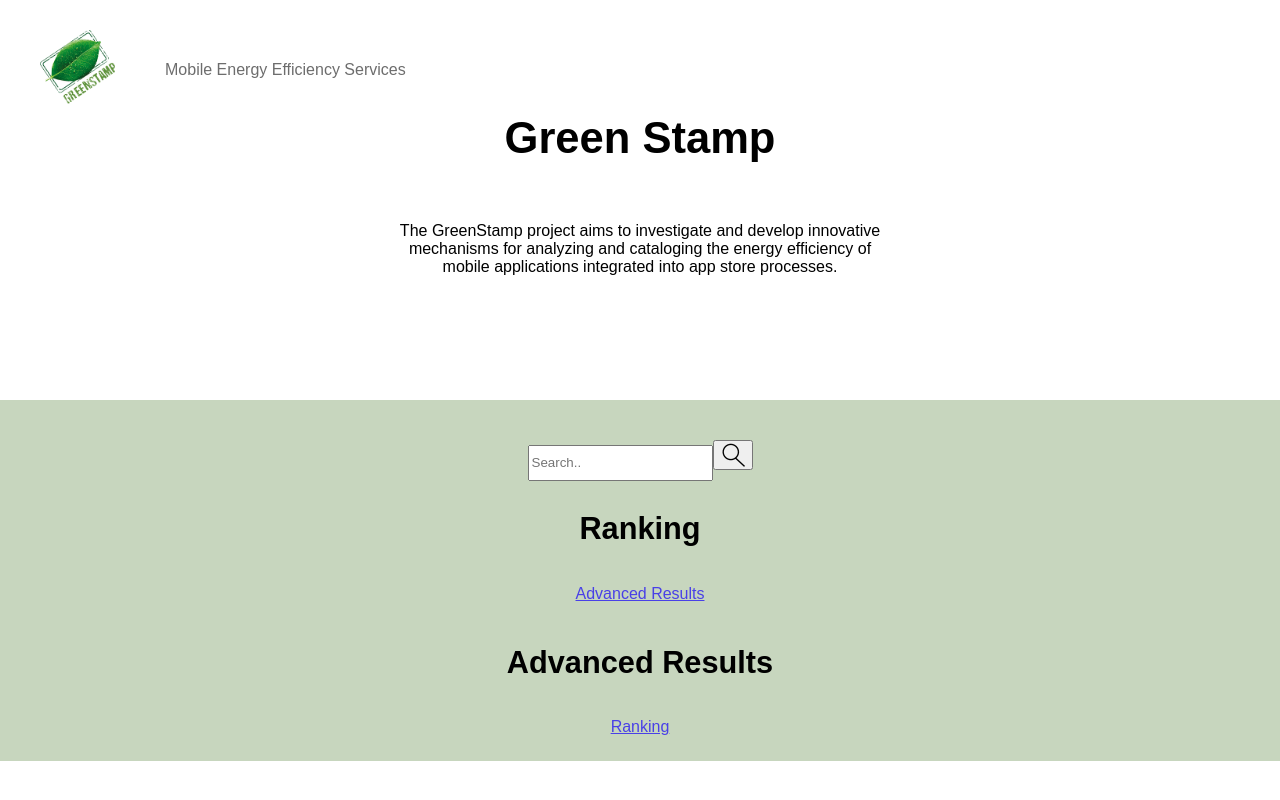
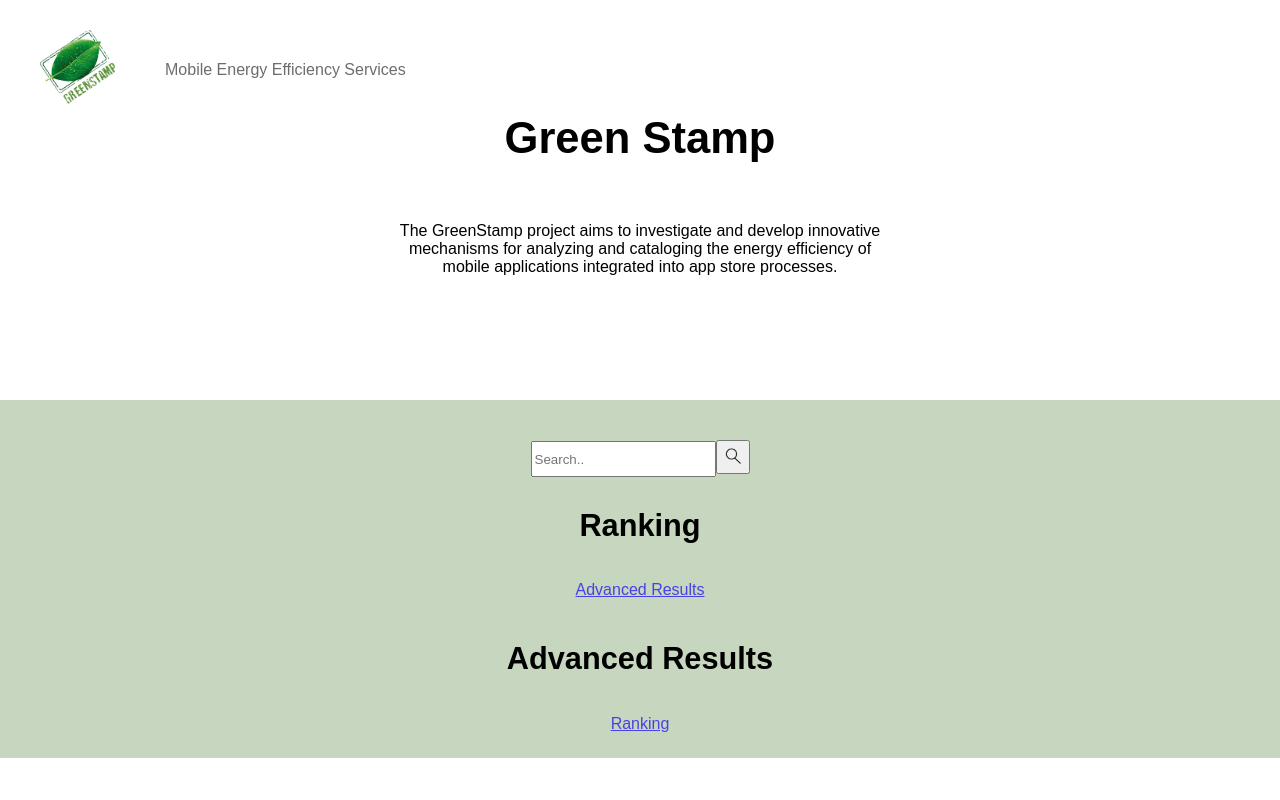
Before and after one commit to caixa-magica-software/greenstamp-web, a React (Create React App) app: page / in a window 1280 px wide. Built offline with nearby package versions, Linux system fonts and the light colour scheme; no server answers.

Commit message:
Fixed a problem with input and search icon not matching size

```diff
--- a/src/components/HomePageContent.module.css
+++ b/src/components/HomePageContent.module.css
@@ -83,11 +83,12 @@
 }
 
 .searchBox button {
-  height: 30px;
+  height: 34px;
+  width: 34px;
 }
 
 .searchBox img {
-  height: 100%;
+  height: 16px;
 }
 
 .linkText {
```
